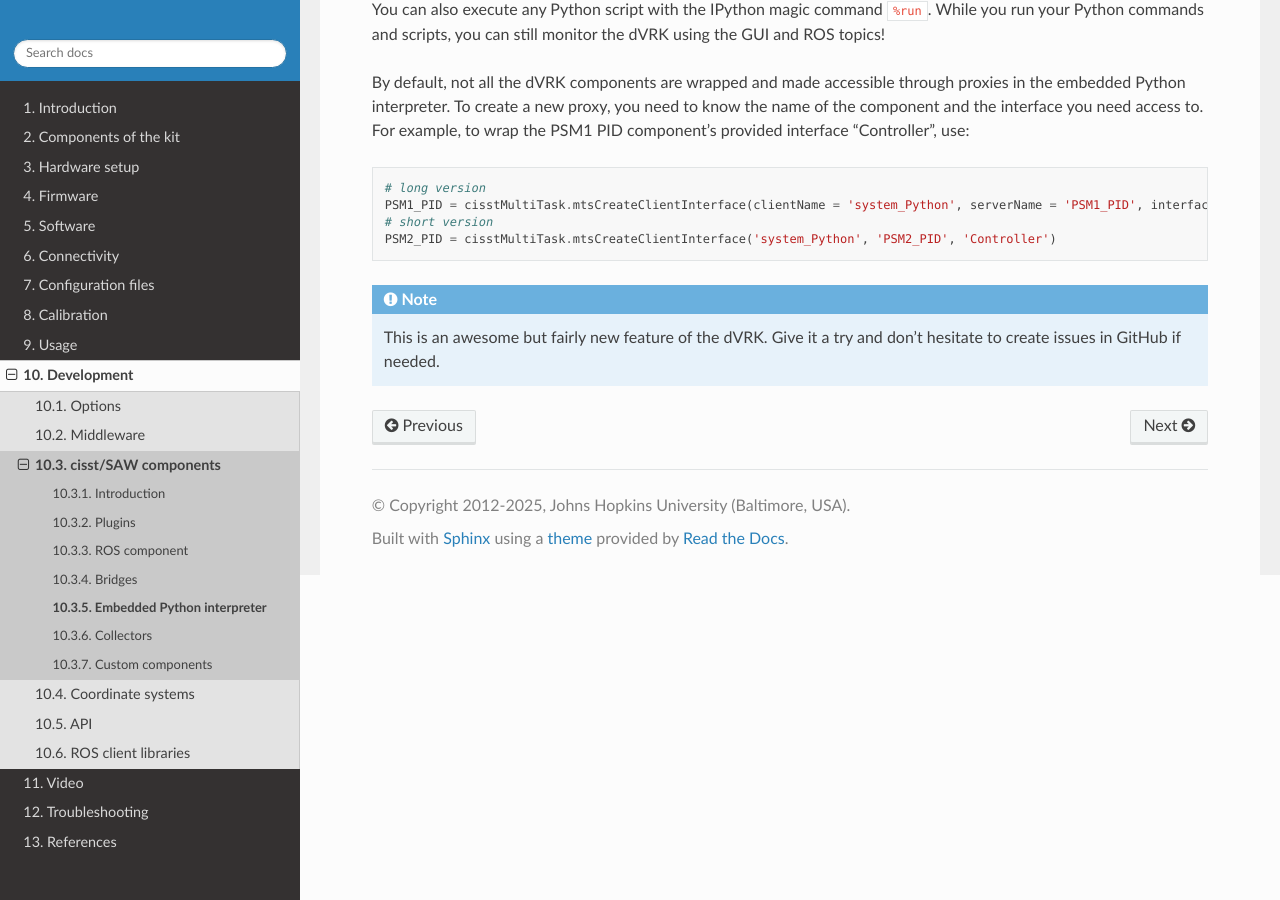
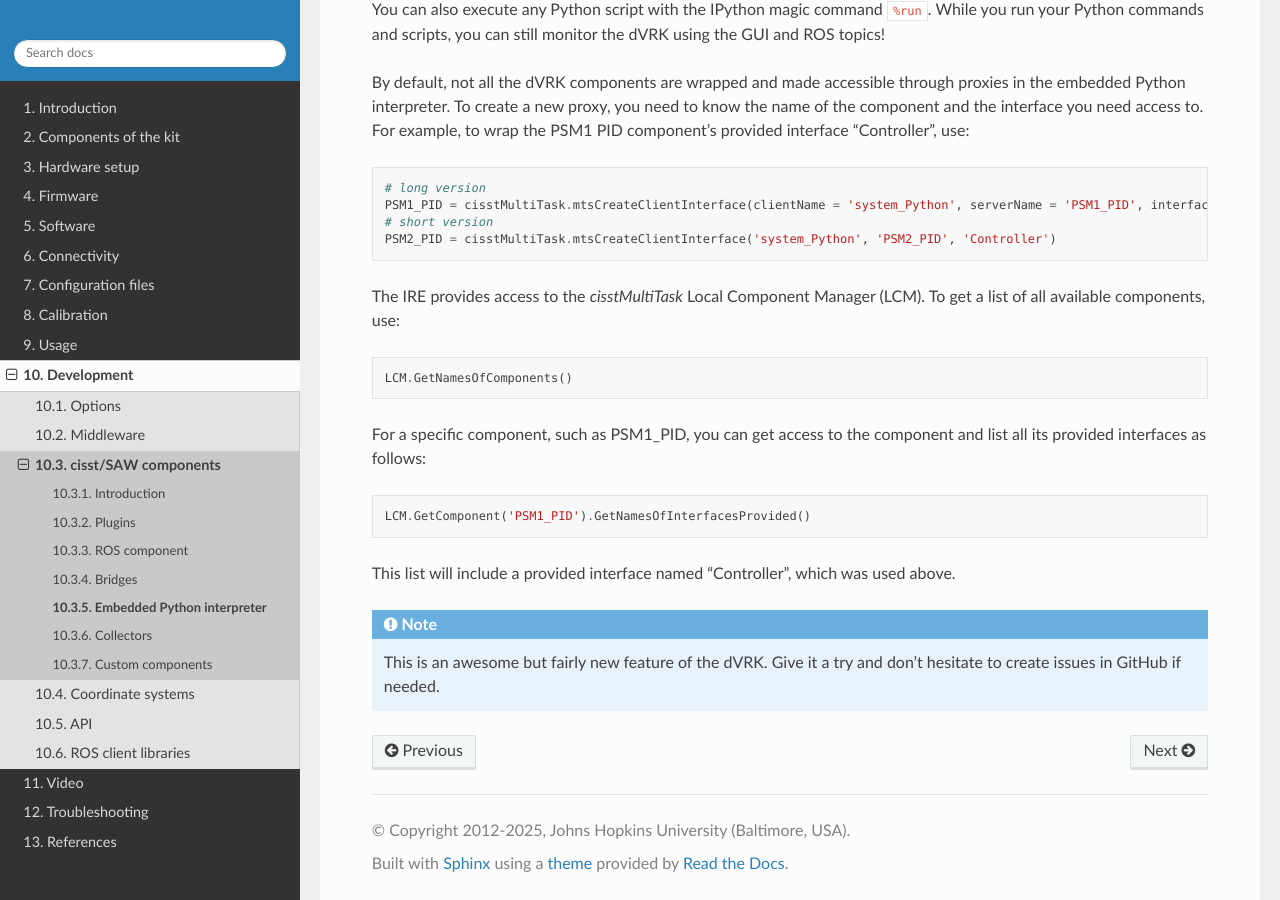
Before and after one commit to jhu-dvrk/dvrk-readthedocs, a Sphinx documentation site: the page built from docs/pages/development/components/IRE.rst, in a window 1280 px wide and 900 px high, scrolled down 1630 px. Built offline with Sphinx 7.4.7 and the Read the Docs theme 3.1.0, drawn with Linux system fonts in a browser that asks for light colours; the version number could not be read and is left out.

Commit message:
Updated IRE to add information about LCM

```diff
--- a/docs/pages/development/components/IRE.rst
+++ b/docs/pages/development/components/IRE.rst
@@ -79,6 +79,20 @@ use:
    # short version
    PSM2_PID = cisstMultiTask.mtsCreateClientInterface('system_Python', 'PSM2_PID', 'Controller')
 
+The IRE provides access to the |cisstMultiTask| Local Component Manager (LCM). To get a list of all available components, use:
+
+.. code-block:: python
+
+   LCM.GetNamesOfComponents()
+
+For a specific component, such as PSM1_PID, you can get access to the component and list all its provided interfaces as follows:
+
+.. code-block:: python
+
+   LCM.GetComponent('PSM1_PID').GetNamesOfInterfacesProvided()
+
+This list will include a provided interface named "Controller", which was used above.
+
 .. note::
 
    This is an awesome but fairly new feature of the dVRK. Give it a try and
```
